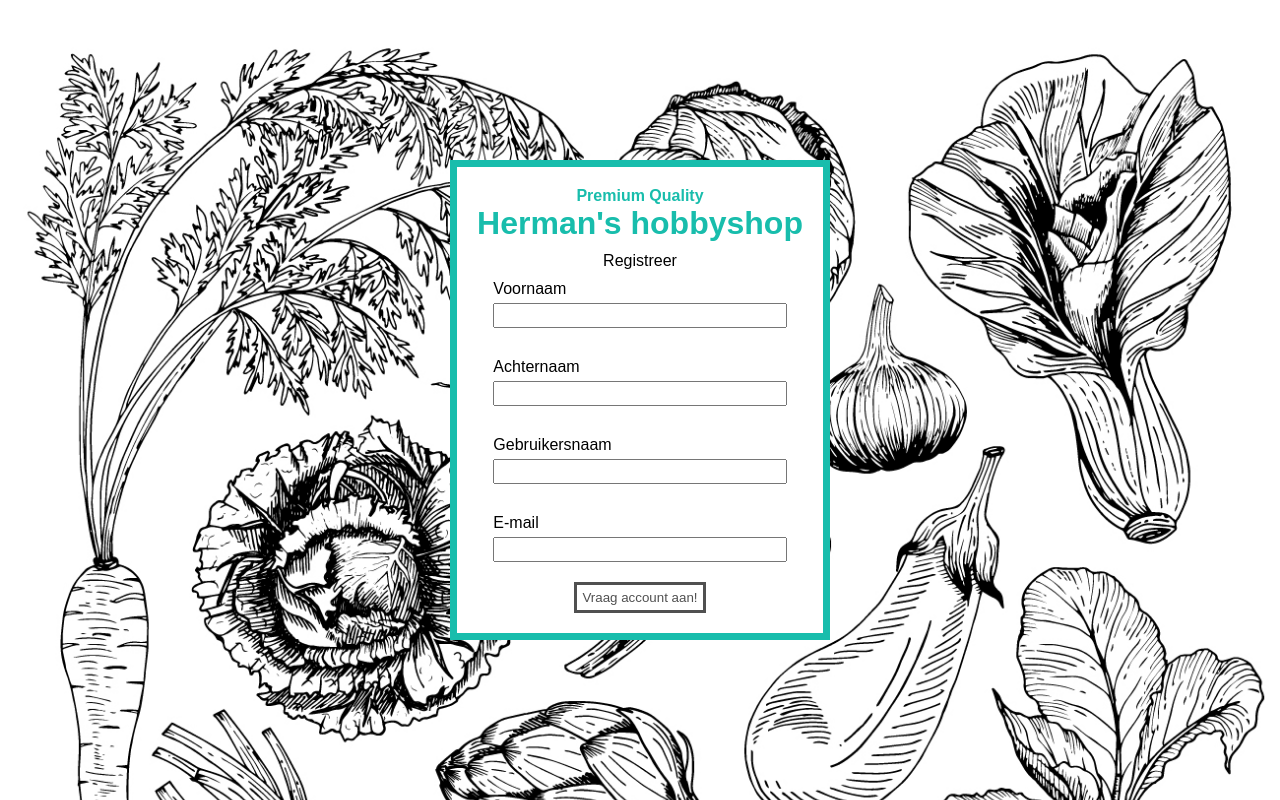
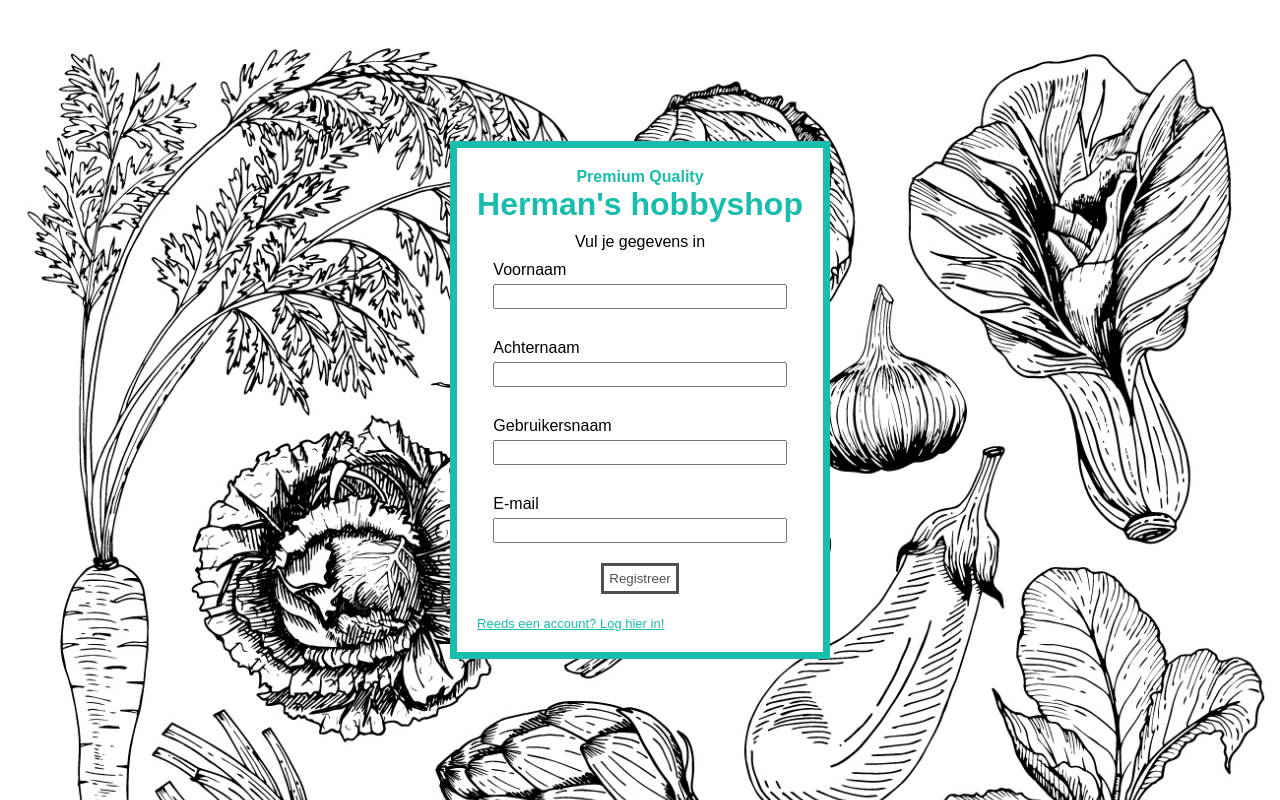
Before and after one commit to jellebaele/hobbyshop, a React (Create React App) app in the folder client/: page /register in a window 1280 px wide. Built offline with nearby package versions, Linux system fonts and the light colour scheme.

Commit message:
Typo's + link to login page on register page

```diff
--- a/client/src/features/User/form/RegisterForm.jsx
+++ b/client/src/features/User/form/RegisterForm.jsx
@@ -51,7 +51,7 @@ const RegisterForm = ({ onSubmit }) => {
       />
       <div className="buttonContainer">
         <Button type="submit" className="button">
-               Vraag account aan!
+          Registreer
         </Button>
       </div>
     </form>
--- a/client/src/pages/login/Login.jsx
+++ b/client/src/pages/login/Login.jsx
@@ -23,12 +23,9 @@ const Login = () => {
             to="/register"
             style={{ textDecoration: 'none', color: 'inherit' }}
           >
-                  <span>Nog geen account? Vraag hier aan!</span>
+            <span>Nog geen account? Registreer hier!</span>
           </Link>
-               <Link
-                  to="/"
-                  style={{ textDecoration: 'none', color: 'inherit' }}
-               >
+          <Link to="/" style={{ textDecoration: 'none', color: 'inherit' }}>
             <span>Wachtwoord vergeten?</span>
           </Link>
         </div>
--- a/client/src/pages/register/Register.jsx
+++ b/client/src/pages/register/Register.jsx
@@ -1,4 +1,5 @@
 import React from 'react';
+import { Link } from 'react-router-dom';
 import RegisterForm from '../../features/User/form/RegisterForm';
 import './register.scss';
 
@@ -15,8 +16,16 @@ const Register = () => {
           <h1>Herman's hobbyshop</h1>
         </div>
         <div className="bottom">
-               <span>Registreer</span>
+          <span>Vul je gegevens in</span>
           <RegisterForm onSubmit={onSubmit} />
+        </div>
+        <div className="footer">
+          <Link
+            to="/login"
+            style={{ textDecoration: 'none', color: 'inherit' }}
+          >
+            <span>Reeds een account? Log hier in!</span>
+          </Link>
         </div>
       </div>
     </div>
--- a/client/src/pages/register/register.scss
+++ b/client/src/pages/register/register.scss
@@ -34,6 +34,20 @@
       flex-direction: column;
       margin-top: 10px;
     }
+
+    .footer {
+      margin-top: 20px;
+      display: flex;
+      flex-direction: column;
+      justify-content: flex-end;
+
+      span {
+        font-size: small;
+        text-decoration: underline;
+        color: $light-blue;
+        cursor: pointer;
+      }
+    }
   }
 }
 
```
Also changed, not shown: client/src/pages/login/login.scss (indentation only). Lines whose indentation alone changed are shown as unchanged.
